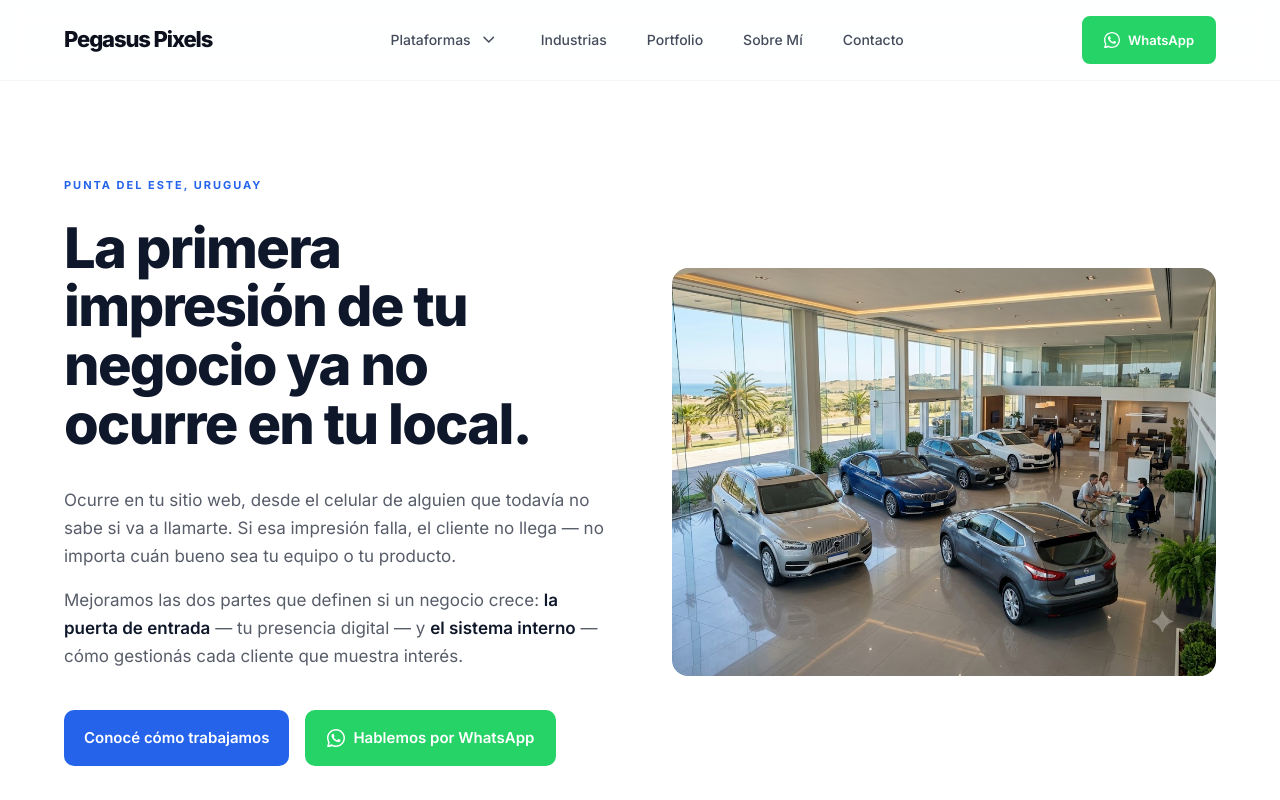
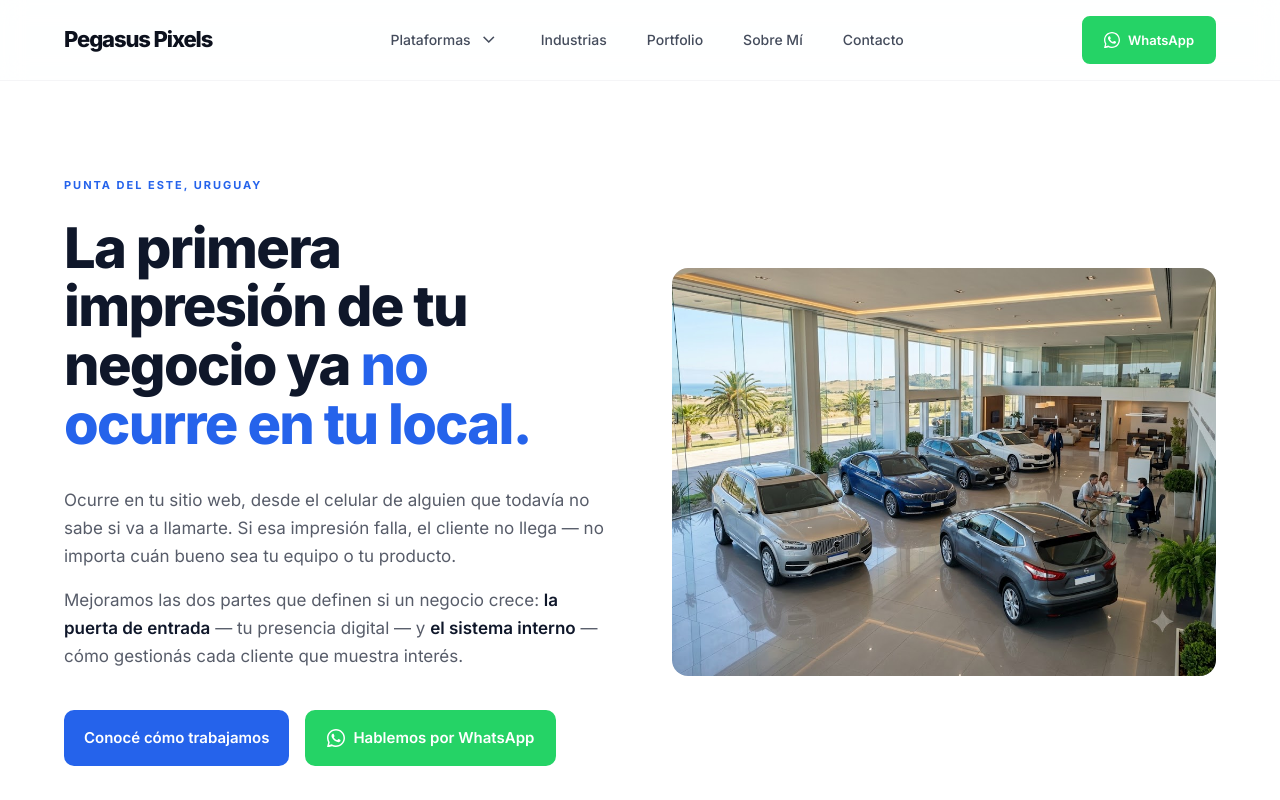
Before and after one commit to dcrecycler-ctrl/pegasuspixelsv2, a Next.js app: page / in a window 1280 px wide. Shown: the top 800 px of the page. Built offline with nearby package versions, Linux system fonts and the light colour scheme.

Commit message:
feat: blue accent on hero headline

```diff
--- a/components/sections/Hero.tsx
+++ b/components/sections/Hero.tsx
@@ -10,7 +10,7 @@ export function Hero() {
               Punta del Este, Uruguay
             </p>
             <h1 className="anim-fade-up text-[44px] md:text-[56px] font-black leading-[1.05] tracking-[-0.03em] text-[#0F172A] mb-8">
-              La primera impresión de tu negocio ya no ocurre en tu local.
+              La primera impresión de tu negocio ya <span className="text-[#2563EB]">no ocurre en tu local.</span>
             </h1>
             <p className="anim-fade-up delay-100 text-[17px] text-[#0F172A]/70 leading-[1.65] mb-4">
               Ocurre en tu sitio web, desde el celular de alguien que todavía no sabe si va a llamarte. Si esa impresión falla, el cliente no llega — no importa cuán bueno sea tu equipo o tu producto.
```
